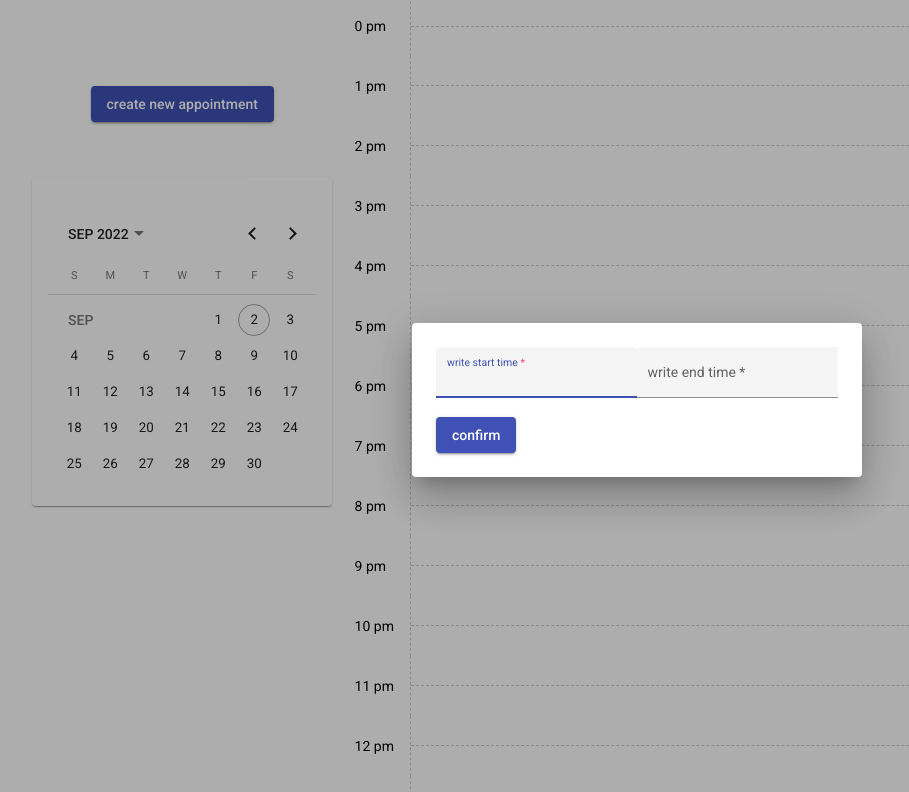
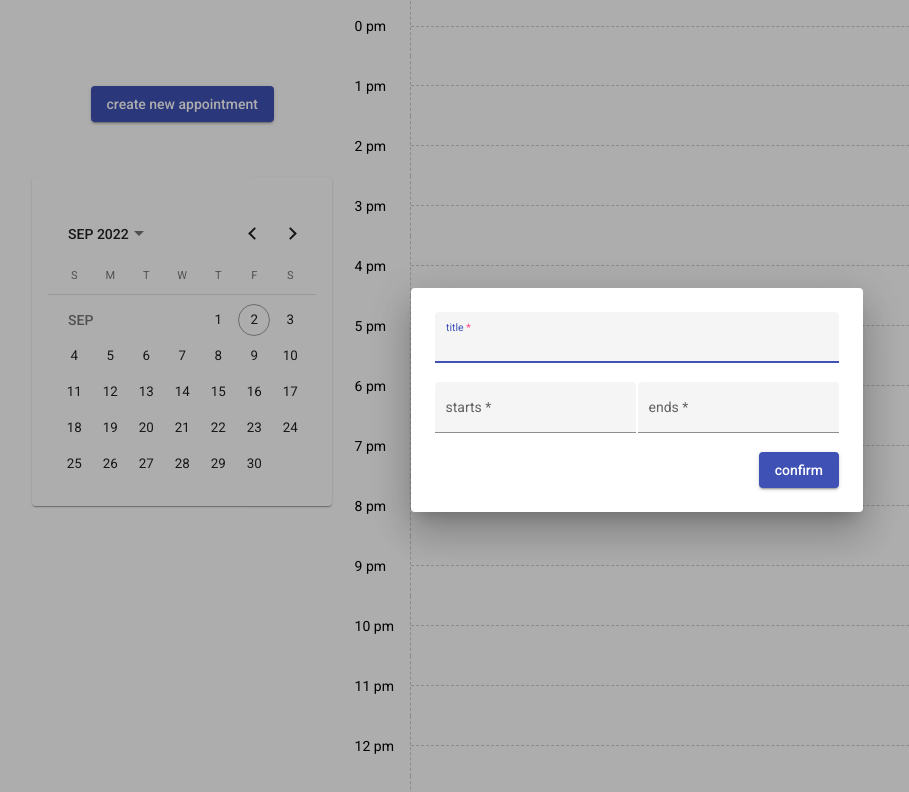
Before and after one commit to AvtoMerebashvili/Calendar-app, an Angular app: page / in a window 1280 px wide. Both pictures are taken after a click on the button "create new appointment". Shown: the top 792 px of the page, without its empty margins (3-912 px from the left). Built offline with nearby package versions, Linux system fonts and the light colour scheme.

Commit message:
feat(app): some refactor

```diff
--- a/src/app/common/components/appointment/appointment.component.html
+++ b/src/app/common/components/appointment/appointment.component.html
@@ -1,7 +1,9 @@
 <div class="component">
   <div class="container">
-    <p>
-      {{ time | hoursAndMinutes }}
+    <h1 class="block title">{{ appointment.title }}</h1>
+    <p class="block">
+      {{ appointment | hoursAndMinutes }}
     </p>
+    <div class="block"></div>
   </div>
 </div>
--- a/src/app/common/components/appointment/appointment.component.scss
+++ b/src/app/common/components/appointment/appointment.component.scss
@@ -5,14 +5,26 @@
     width: 100%;
     height: 100%;
     display: flex;
-    background-color: #8dbdff;
-    justify-content: center;
+    background-color: #2063c0;
+    justify-content: space-between;
     align-items: center;
     p {
       font-family: "Roboto", sans-serif;
       font-size: 30px;
       margin: 0;
       line-height: normal;
+      // text-align: center;
+      align-items: center;
+      display: flex;
+      justify-content: center;
+    }
+    .block {
+      width: 30%;
+      color: white;
+      height: 100%;
+    }
+    .title {
+      padding: 10px 0 0 15px;
     }
   }
 }
--- a/src/app/common/components/appointment/appointment.component.ts
+++ b/src/app/common/components/appointment/appointment.component.ts
@@ -14,10 +14,11 @@ import { Appointment } from '../../interfaces/duration.interface';
   changeDetection: ChangeDetectionStrategy.OnPush,
 })
 export class AppointmentComponent implements OnInit {
-  @Input() time: Appointment = {
+  @Input() appointment: Appointment = {
     start: new Date(),
     end: new Date(),
     id: getRandomId(),
+    title: '',
   };
 
   constructor() {}
--- a/src/app/common/components/book-time/book-time.component.html
+++ b/src/app/common/components/book-time/book-time.component.html
@@ -1,7 +1,20 @@
 <div class="component">
   <form [formGroup]="form">
-    <app-input controlName="start" label="write start time"></app-input>
-    <app-input controlName="end" label="write end time"></app-input>
+    <app-input
+      controlName="title"
+      label="title"
+      placeholder="what is up"
+    ></app-input>
+    <div class="hours">
+      <app-input
+        controlName="start"
+        label="starts"
+        placeholder="HH:MM"
+      ></app-input>
+      <app-input controlName="end" label="ends" placeholder="HH:MM"></app-input>
+    </div>
   </form>
-  <app-button (clicked)="closeDialog()" text="confirm"></app-button>
+  <div class="button">
+    <app-button (clicked)="closeDialog()" text="confirm"></app-button>
+  </div>
 </div>
--- a/src/app/common/components/book-time/book-time.component.scss
+++ b/src/app/common/components/book-time/book-time.component.scss
@@ -0,0 +1,13 @@
+.component {
+  display: flex;
+  flex-direction: column;
+  form {
+    .hours {
+      display: flex;
+      gap: 2px;
+    }
+  }
+  .button {
+    margin: 0 0 0 auto;
+  }
+}
--- a/src/app/common/components/book-time/book-time.component.ts
+++ b/src/app/common/components/book-time/book-time.component.ts
@@ -20,6 +20,7 @@ export class BookTimeComponent implements OnInit {
   form = this.formBuilder.group({
     start: new FormControl('', [Validators.required, hoursValidator()]),
     end: new FormControl('', [Validators.required, hoursValidator()]),
+    title: new FormControl('', Validators.required),
   });
 
   constructor(
@@ -34,6 +35,7 @@ export class BookTimeComponent implements OnInit {
       this.isUpdate = true;
       this.start.setValue(this.getTimeToSet(appointment.start));
       this.end.setValue(this.getTimeToSet(appointment.end));
+      this.title.setValue(appointment.title);
     }
   }
 
@@ -60,4 +62,8 @@ export class BookTimeComponent implements OnInit {
   get end(): FormControl {
     return this.form.get('end') as FormControl;
   }
+
+  get title(): FormControl {
+    return this.form.get('title') as FormControl;
+  }
 }
--- a/src/app/common/components/drag-and-drop/drag-and-drop.component.html
+++ b/src/app/common/components/drag-and-drop/drag-and-drop.component.html
@@ -16,6 +16,6 @@
       top: calculatePosition(appointment) + 'px'
     }"
   >
-    <app-appointment [time]="appointment"></app-appointment>
+    <app-appointment [appointment]="appointment"></app-appointment>
   </div>
 </div>
--- a/src/app/common/components/drag-and-drop/drag-and-drop.component.scss
+++ b/src/app/common/components/drag-and-drop/drag-and-drop.component.scss
@@ -30,7 +30,7 @@
     color: rgba(0, 0, 0, 0.87);
     cursor: move;
     background: #fff;
-    border-radius: 4px;
+    border-radius: 8px;
     position: absolute;
     z-index: 1;
     transition: box-shadow 200ms cubic-bezier(0, 0, 0.2, 1);
--- a/src/app/common/components/input/input.component.html
+++ b/src/app/common/components/input/input.component.html
@@ -1,4 +1,8 @@
-<mat-form-field class="example-form-field" appearance="fill">
+<mat-form-field
+  class="example-form-field"
+  appearance="fill"
+  [ngStyle]="{ width: '100%' }"
+>
   <mat-label>{{ label }}</mat-label>
   <input
     matInput
--- a/src/app/common/interfaces/duration.interface.ts
+++ b/src/app/common/interfaces/duration.interface.ts
@@ -2,4 +2,5 @@ export interface Appointment {
   start: Date;
   end: Date;
   id: string;
+  title: string;
 }
--- a/src/app/common/pipes/hours-and-minutes.pipe.ts
+++ b/src/app/common/pipes/hours-and-minutes.pipe.ts
@@ -8,11 +8,11 @@ export class HoursAndMinutesPipe implements PipeTransform {
   transform(value: Appointment): String {
     return (
       value.start.getHours() +
-      '.' +
+      ':' +
       value.start.getMinutes() +
       ' - ' +
       value.end.getHours() +
-      '.' +
+      ':' +
       value.end.getMinutes()
     ).toString();
   }
--- a/src/app/features/calendar/components/book-view/book-view.component.ts
+++ b/src/app/features/calendar/components/book-view/book-view.component.ts
@@ -53,6 +53,7 @@ export class BookViewComponent implements OnInit {
               startMin: appointment.start.split(':')[1] || null,
               endHour: appointment.end.split(':')[0],
               endMin: appointment.end.split(':')[1] || null,
+              title: appointment.title,
             },
           };
         }),
@@ -68,6 +69,7 @@ export class BookViewComponent implements OnInit {
               this.dateState.setHours(appointment.endHour, appointment.endMin)
             ),
             id: getRandomId(),
+            title: appointment.title,
           };
           return { update, newAppointment: newAppointment, toDeleteId };
         }),
```
